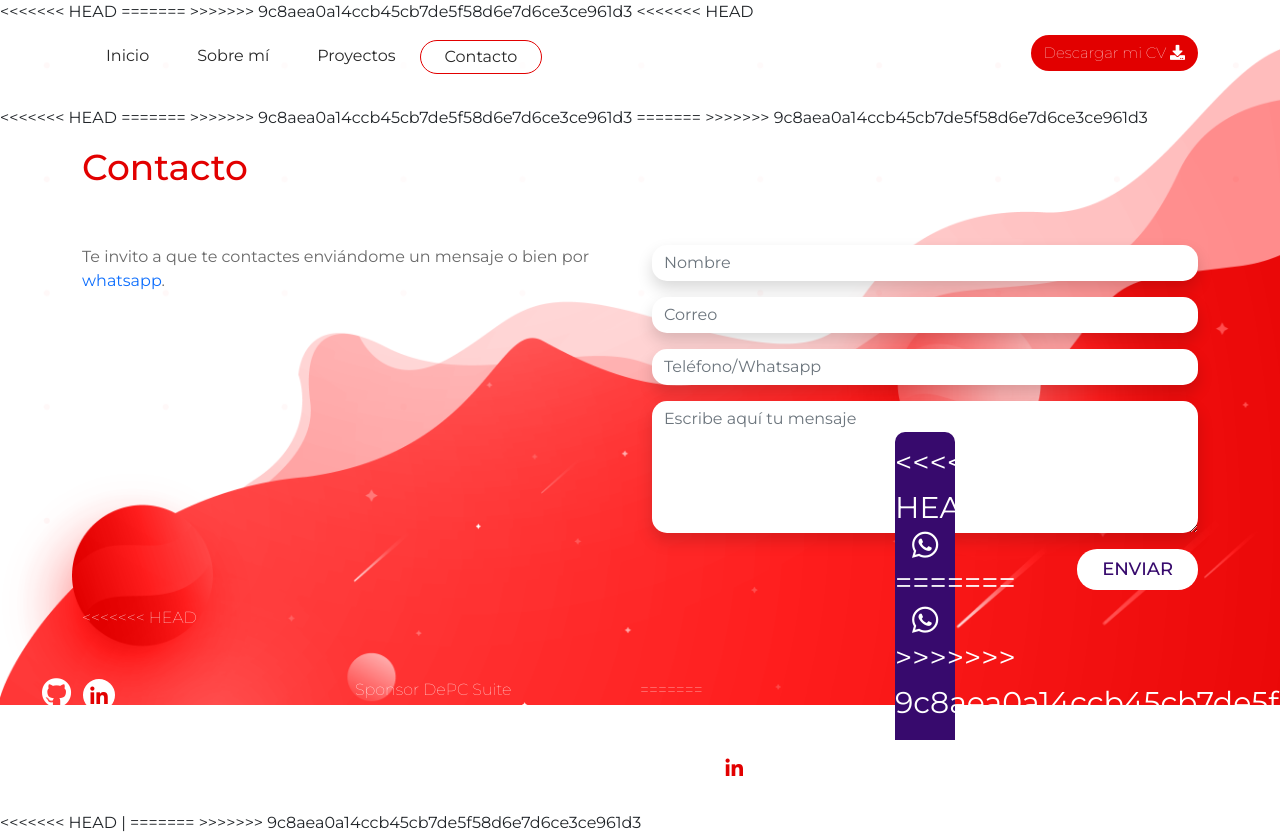
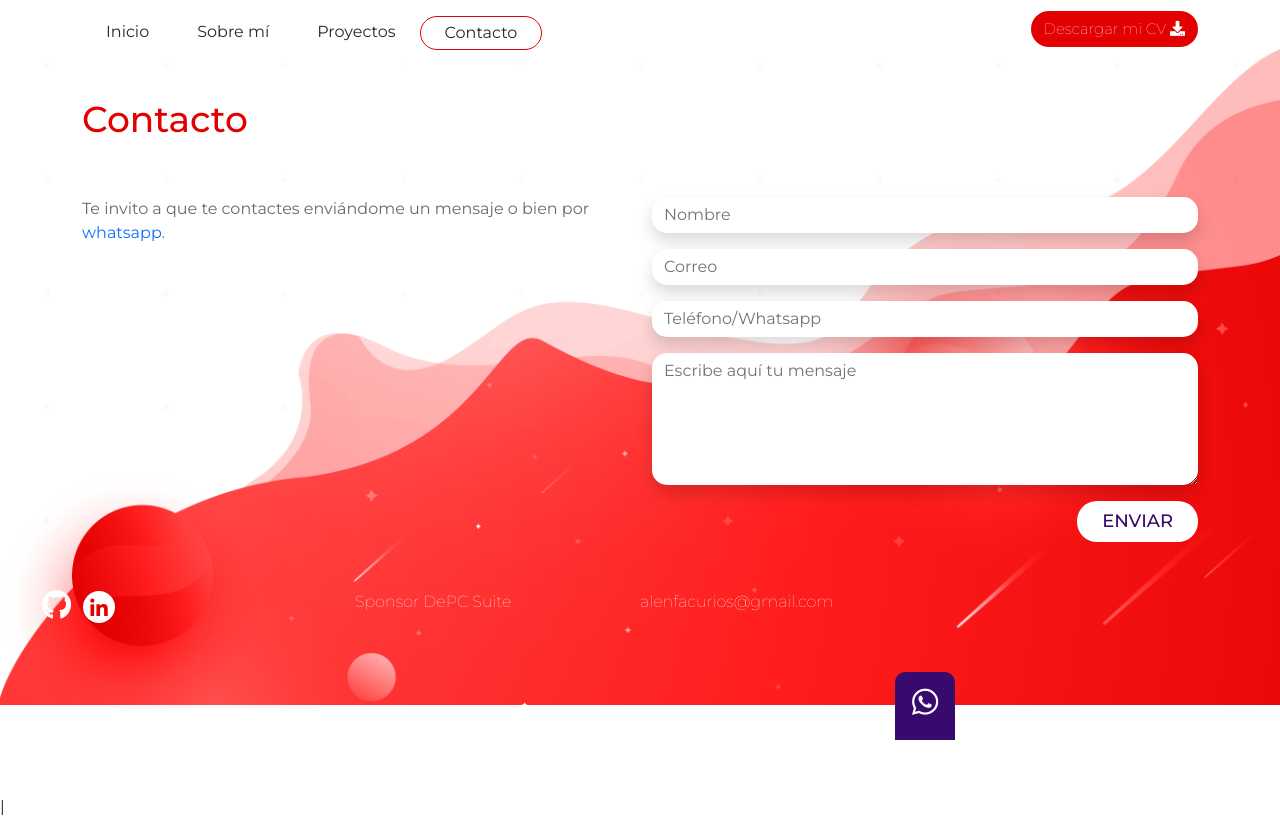
Before and after one commit to alenchufacundo/portfolio, a PHP site: page /contacto.php in a window 1280 px wide. After the commit the page ends 816 px from the top, so only its background shows below. Run offline with PHP 8.4, Linux system fonts and the light colour scheme.

Commit message:
Cambios nuevos

```diff
--- a/contacto.php
+++ b/contacto.php
@@ -4,11 +4,8 @@ $pg="contacto";
 
 ?>
 
-<<<<<<< HEAD
 
 
-=======
->>>>>>> 9c8aea0a14ccb45cb7de5f58d6e7d6ce3ce961d3
 <!DOCTYPE html>
 <html lang="es">
 
@@ -27,11 +24,7 @@ $pg="contacto";
 </head>
 
 <body id="contacto">
-<<<<<<< HEAD
     <?php include_once ("header.php"); ?>
-=======
-<?php include_once ("header.php"); ?>
->>>>>>> 9c8aea0a14ccb45cb7de5f58d6e7d6ce3ce961d3
     <main class="container">
         <div class="row">
             <div class="col-12 mt-3 mb-5">
@@ -71,9 +64,4 @@ $pg="contacto";
     </main>
     <?php include_once("footer.php");?>
 </body>
-
-<<<<<<< HEAD
 </html>|
-=======
-</html>
->>>>>>> 9c8aea0a14ccb45cb7de5f58d6e7d6ce3ce961d3
--- a/footer.php
+++ b/footer.php
@@ -1,5 +1,4 @@
 <footer class="container">
-<<<<<<< HEAD
         <div class="row mt-5 pb-3">
             <div class="col-12 col-sm-3 text-center text-sm-start">
                 <a href="https://github.com" target="_blank" title="Github"><i class="fab fa-github"></i></a>
@@ -9,27 +8,11 @@
                 Sponsor <a href="https://depcsuite.com" target="_blank" title="DEPCSUITE">DePC Suite</a>
             </div>
             <div class="col-12 col-sm-3 text-sm-start  pt-2 p-sm-0">
-=======
-        <div class="row mt-5 d-flex justify-content-md-end">
-            <div class="col-12 col-sm-3">
-                <a href="https://github.com" target="_blank" title="Github"><i class="fab fa-github"></i></a>
-                <a href="https://www.linkedin.com/in/facundo-rios-ab2381164/" target="_blank" title="Linkedin"><i
-                        class="fab fa-linkedin-in"></i></a>
-            </div>
-            <div class="col-12 col-sm-3">
-                Sponsor <a href="https://depcsuite.com" target="_blank" title="DEPCSUITE">DePC Suite</a>
-            </div>
-            <div class="col-12 col-sm-3">
->>>>>>> 9c8aea0a14ccb45cb7de5f58d6e7d6ce3ce961d3
                 <a href="mailto:alenfacurios@gmail.com">alenfacurios@gmail.com</a>
             </div>
         </div>
     </footer>
     <div class="whatsapp">
-<<<<<<< HEAD
         <a href="https://api.whatsapp.com/send?phone=541162423341" title="Whatsapp"><i class="fab fa-whatsapp"></i></a>
-=======
-        <a href="https://api.whatsapp.com/send?phone=542916493085" title="Whatsapp"><i class="fab fa-whatsapp"></i></a>
->>>>>>> 9c8aea0a14ccb45cb7de5f58d6e7d6ce3ce961d3
     </div>
     <script src="css/bootstrap/js/bootstrap.bundle.min.js"></script>
--- a/header.php
+++ b/header.php
@@ -26,8 +26,3 @@
         </div>
     </nav>
 </header>
-<<<<<<< HEAD
-
-
-=======
->>>>>>> 9c8aea0a14ccb45cb7de5f58d6e7d6ce3ce961d3
```
Also changed, not shown: index.php (+0 -11 lines).
